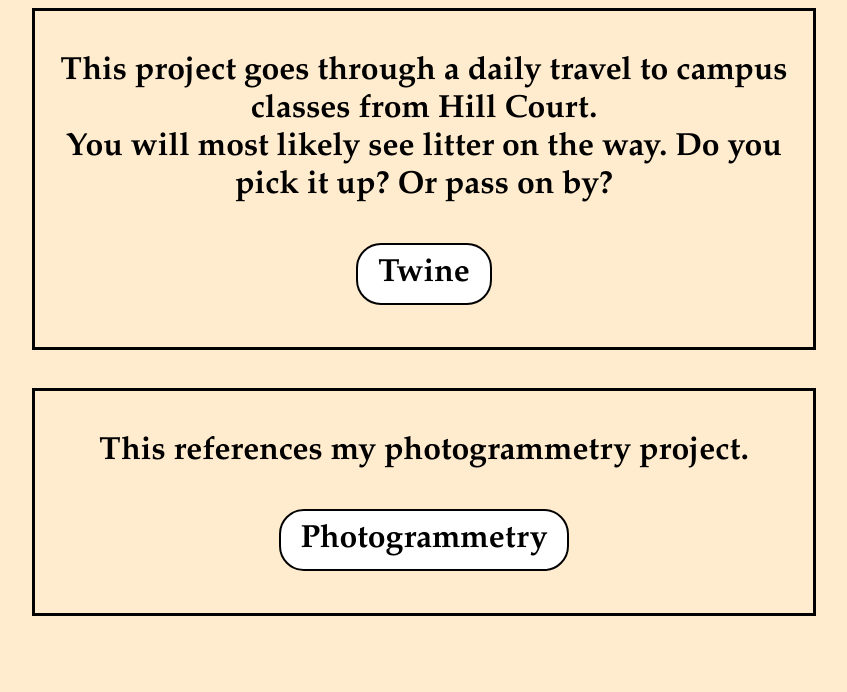
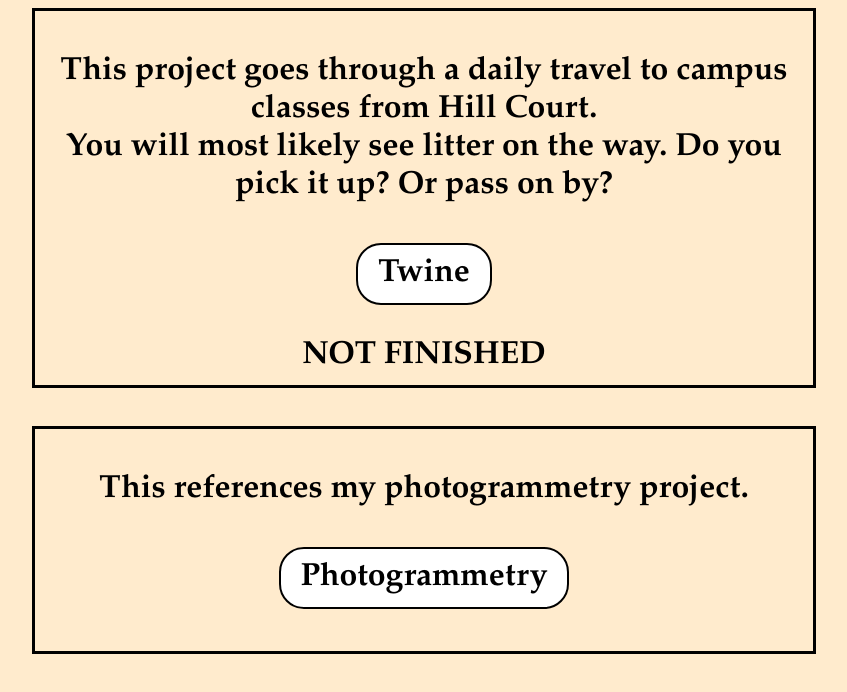
Before and after one commit to SozaFoiasJosef/twine, a plain HTML site: page index.html in a window 1280 px wide. Shown: the whole page, without its empty margins (216-1063 px from the left). Drawn offline with Linux system fonts and the light colour scheme.

Commit message:
Update index.html

```diff
--- a/index.html
+++ b/index.html
@@ -46,6 +46,7 @@ a:hover, a:active {
    	<p> This project goes through a daily travel to campus classes from Hill Court. <br>
 	    You will most likely see litter on the way. Do you pick it up? Or pass on by? <br> <br>
 	    <a href="https://sozafoiasjosef.github.io/twine/game/Litter.html" target="_blank">Twine</a> </p>
+		NOT FINISHED
 	</div>
 	<br>
 	<div class="center">
```
